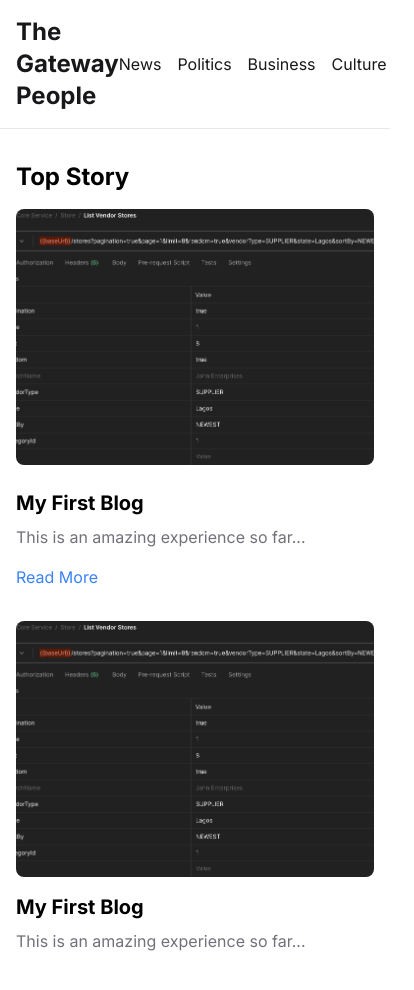
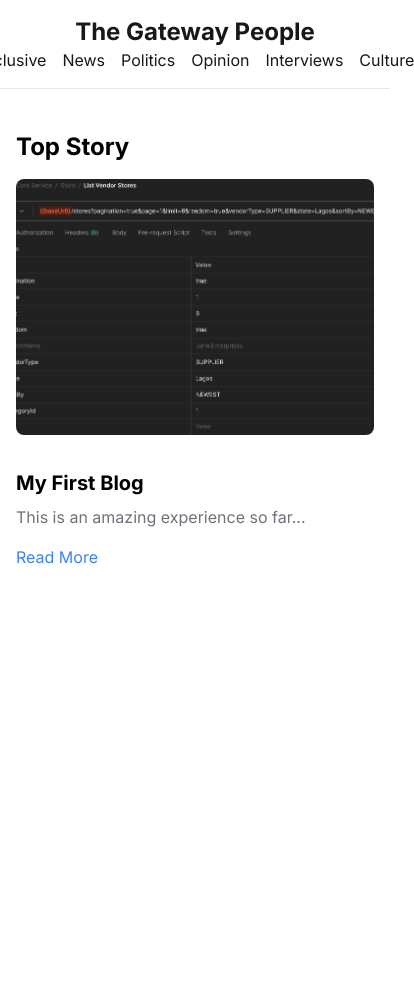
Before and after one commit to sunnery7/the-gateway-people, a Next.js app: page / in a window 390 px wide. Shown: the top 990 px of the page, 414 px wide, since content can reach past the window. After the commit the page ends 844 px from the top, so only its background shows below. Built offline with nearby package versions, Linux system fonts and the light colour scheme.

Commit message:
post page responsive

```diff
--- a/app/blog/[slug]/page.js
+++ b/app/blog/[slug]/page.js
@@ -2,8 +2,6 @@ import Header from "../../../components/header"
 import matter from "gray-matter"
 import fs from "fs"
 import ReactMarkdown from 'react-markdown'
-import { notFound } from "next/navigation";
-
 
 
 // Return a list of `params` to populate the [slug] dynamic segment
@@ -46,9 +44,9 @@ export default async function Post({params}) {
       <Header />
 
       <main className="container mx-auto px-4 md:px-6 py-8" data-id="13">
-      <div className="grid grid-cols-1 md:grid-cols-2 lg:grid-cols-3 gap-6 my-12">
-          <div className="col-span-2">
-            <h2 className="text-3xl font-bold tracking-tighter mb-4">{post?.frontmatter.title}</h2>
+      <div className="">
+          <div className="lg:w-1/2 m-auto">
+            <h2 className="text-xl font-bold tracking-tighter mb-4">{post?.frontmatter.title}</h2>
             <img
               alt="Top Story"
               className="w-full h-64 object-cover rounded-lg mb-4"
@@ -57,9 +55,11 @@ export default async function Post({params}) {
               width="1000"
             />
             {/* <h3 className="text-2xl font-bold tracking-tighter mb-2">Headline for the top story</h3> */}
-            <ReactMarkdown>
-              {post?.markdown}
-            </ReactMarkdown>
+            <div className="post-content">
+              <ReactMarkdown>
+                {post?.markdown}
+              </ReactMarkdown>
+            </div>
             {/* <p className="text-zinc-900 md:text-lg/relaxed lg:text-base/relaxed xl:text-lg/relaxed mb-4">{post?.markdown}</p> */}
           </div>
 
--- a/app/category/[slug]/page.js
+++ b/app/category/[slug]/page.js
@@ -4,12 +4,13 @@ import matter from "gray-matter"
 import fs from "fs"
 
 const categories = [
-  {name: 'news', title: 'News'},
-  {name: 'politics', title: 'Politics'},
-  {name: 'business', title: 'Business'},
-  {name: 'culture', title: 'Culture'},
+    {name: 'exclusive', title: 'Exclusive'},
+    {name: 'news', title: 'News'},
+    {name: 'politics', title: 'Politics'},
+    {name: 'opinion', title: 'Opinion'},
+    {name: 'interviews', title: 'Interviews'},
+    {name: 'culture', title: 'Culture'},
 ]
-
 
 export async function generateStaticParams() {
   const allCats = categories.map(category => {
@@ -18,7 +19,6 @@ export async function generateStaticParams() {
     }
   })
 
-  // console.log(allCats);
   return allCats
 }
 
@@ -37,7 +37,6 @@ async function getData(slug) {
     })
 
     const posts = allPost?.filter((post) => post.category === slug)
-
     return posts
   } catch (error) {
 
--- a/app/globals.css
+++ b/app/globals.css
@@ -19,3 +19,17 @@
 body {
   /* color: rgb(var(--foreground-rgb)); */
 }
+.post-content h1, h2, h3, h4{
+  font-weight: 600;
+  margin: 10px 0 0;
+}
+
+.post-content h1{
+  font-size: 20px;
+}
+.post-content h4{
+  font-size: 16px;
+}
+.post-content p{
+  font-size: 16px;
+}
--- a/app/page.js
+++ b/app/page.js
@@ -27,9 +27,10 @@ async function getData() {
 
 export default async function Home() {
 
-  const posts = await getData()
+  const allPost = await getData()
+  const posts = allPost.filter((post) => post.topstory === false)
 
-  const topStory = posts?.filter((post) => post?.topstory === true)[0]
+  const topStory = allPost?.filter((post) => post?.topstory === true)[0]
 
   return (
     <section className="w-full" data-id="1">
--- a/components/header.tsx
+++ b/components/header.tsx
@@ -1,18 +1,13 @@
 import Link from "next/link";
 import React from "react";
+import { categories } from "../data"
 
-const categories = [
-    {name: 'news', title: 'News'},
-    {name: 'politics', title: 'Politics'},
-    {name: 'business', title: 'Business'},
-    {name: 'culture', title: 'Culture'}
-]
 
 export default function Header(){
     return(
         <header className="bg-white text-zinc-900 py-4 border-b" data-id="2">
             <div className="container mx-auto px-4 md:px-6" data-id="3">
-                <nav className="flex items-center justify-between" data-id="4">
+                <nav className="flex items-center justify-between flex-col md:flex-row" data-id="4">
                     <div className="text-2xl font-bold" data-id="5"><Link href={`/`}>The Gateway People</Link></div>
                     <div className="space-x-4" data-id="6">
                         {categories.map((category) => (
--- /dev/null
+++ b/data.js
@@ -0,0 +1,8 @@
+export const categories = [
+    {name: 'exclusive', title: 'Exclusive'},
+    {name: 'news', title: 'News'},
+    {name: 'politics', title: 'Politics'},
+    {name: 'opinion', title: 'Opinion'},
+    {name: 'interviews', title: 'Interviews'},
+    {name: 'culture', title: 'Culture'},
+]
```
